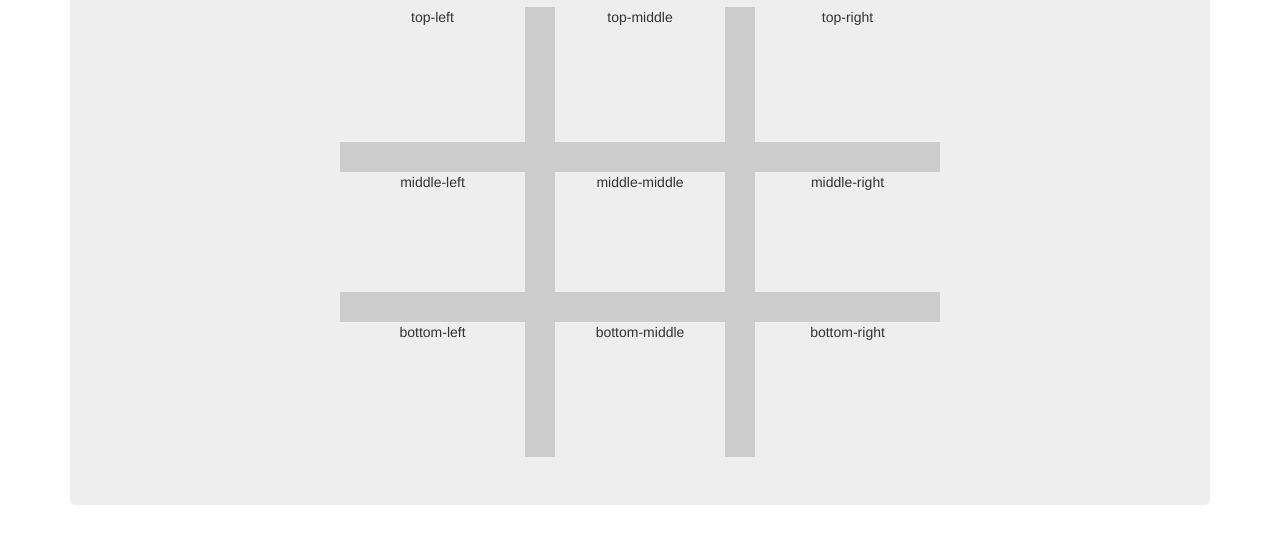
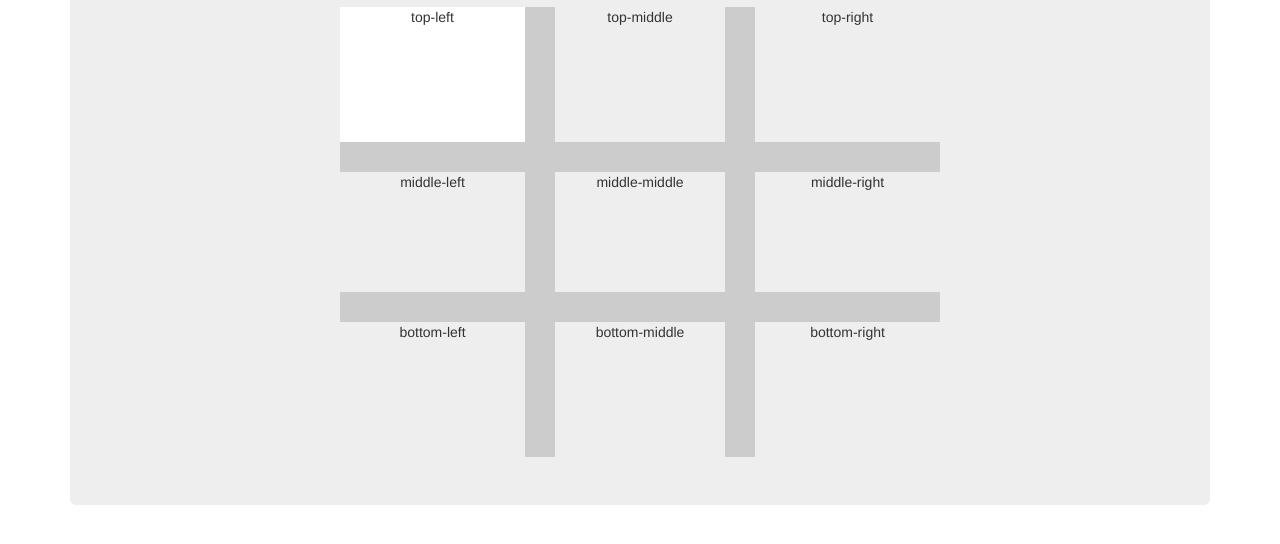
Before and after one commit to robynsmith/fccTicTacToe, a plain HTML site: page index.html in a window 1280 px wide. In both pictures the pointer is over the element "top-left". Shown: the part 140-684 px from the top of the page. Drawn offline with nearby package versions, Linux system fonts and the light colour scheme.

Commit message:
Implemented hover

```diff
--- a/styles.css
+++ b/styles.css
@@ -10,6 +10,10 @@
     display: inline-block;
     width: 200px;
     min-height: 150px;
+}
+
+.box-content:hover {
+    background-color: white;
 }
 
 .top {
```
